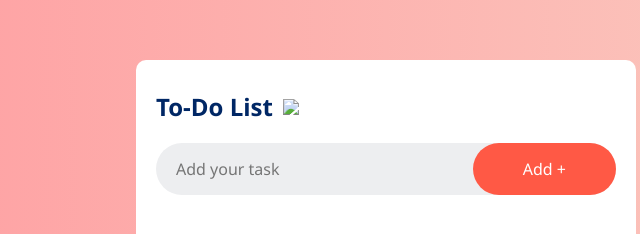
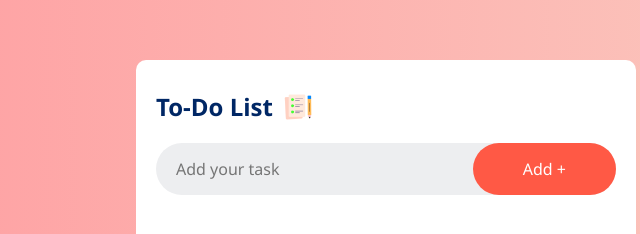
Before and after one commit to minhajkhan11/todo-list, a plain HTML site: page index.html in a window 1280 px wide. Shown: the top 234 px of the page, 254-894 px from the left. Drawn offline with Linux system fonts and the light colour scheme.

Commit message:
Update index.html

```diff
--- a/index.html
+++ b/index.html
@@ -8,7 +8,7 @@
 </head>
 <body>
     <div class="todo-app">
-        <h2>To-Do List <img src="images/icon.png"></h2>
+        <h2>To-Do List <img src="icon.png"></h2>
         <div class="input-area">
         <input type="text" id="input-box" placeholder="Add your task">
         <button onclick="addTask()">Add +</button>
```
